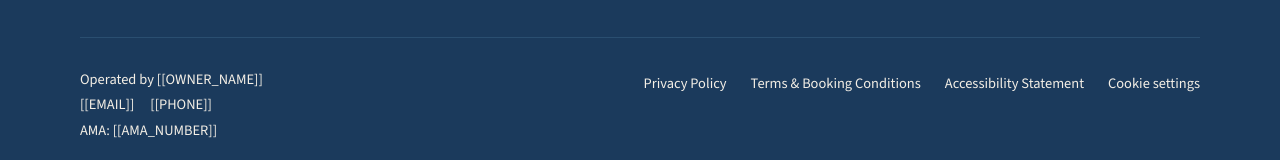
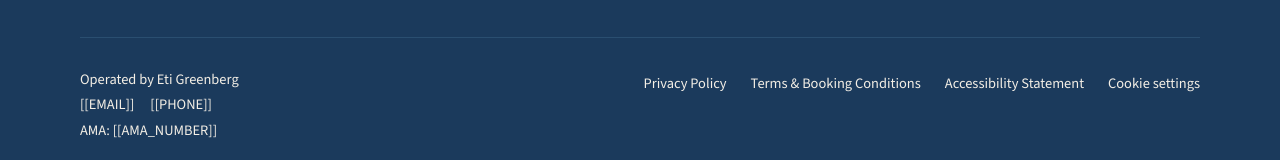
Before and after one commit to TalMekler/greenberg-villa-website, a React (Vite) app: page / in a window 1280 px wide. Shown: the part 4852-5012 px from the top of the page. Built offline with nearby package versions, Linux system fonts and the light colour scheme; no server answers; a web font is replaced by a local one.

Commit message:
Name Eti Greenberg as the villa operator in the privacy policy
Co-Authored-By: Claude Opus 5 <noreply@anthropic.com>

```diff
--- a/src/data/operator.ts
+++ b/src/data/operator.ts
@@ -7,7 +7,7 @@
 */
 export const operator = {
   /** The legal name of whoever lets the villa — the data controller. */
-  name: "[[OWNER_NAME]]",
+  name: "Eti Greenberg",
   /** A postal address where notices and privacy requests can be sent. */
   address: "[[OWNER_ADDRESS]]",
   email: "[[EMAIL]]",
```
